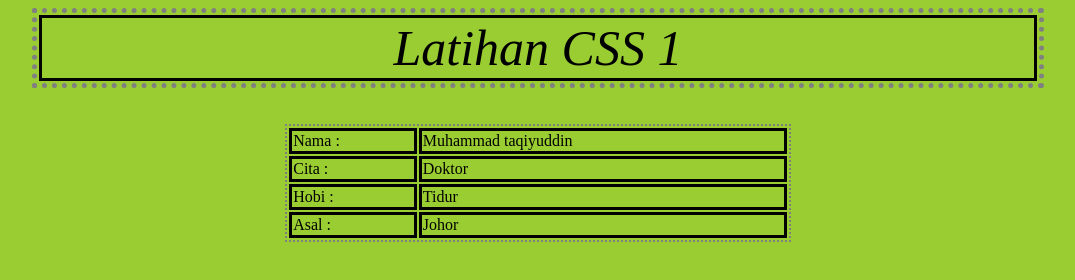
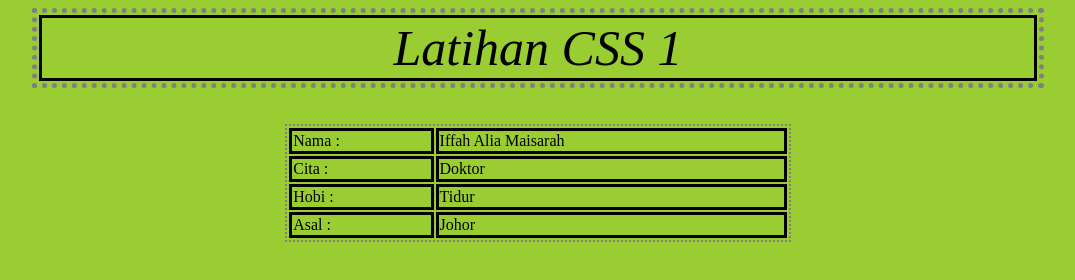
Before and after one commit to aliamaisarah/KPD1023_CSS, a plain HTML site: page latihan_css_1.html in a window 1280 px wide. Shown: the whole page, without its empty margins (102-1177 px from the left). Drawn offline with Linux system fonts and the light colour scheme.

Commit message:
Update latihan_css_1.html

```diff
--- a/latihan_css_1.html
+++ b/latihan_css_1.html
@@ -41,7 +41,7 @@
        <table class="table2">
           <tr>
               <td>Nama :</td>
-              <td>Muhammad taqiyuddin</td>
+              <td>Iffah Alia Maisarah</td>
           </tr>
           <tr>
               <td>Cita :</td>
```
